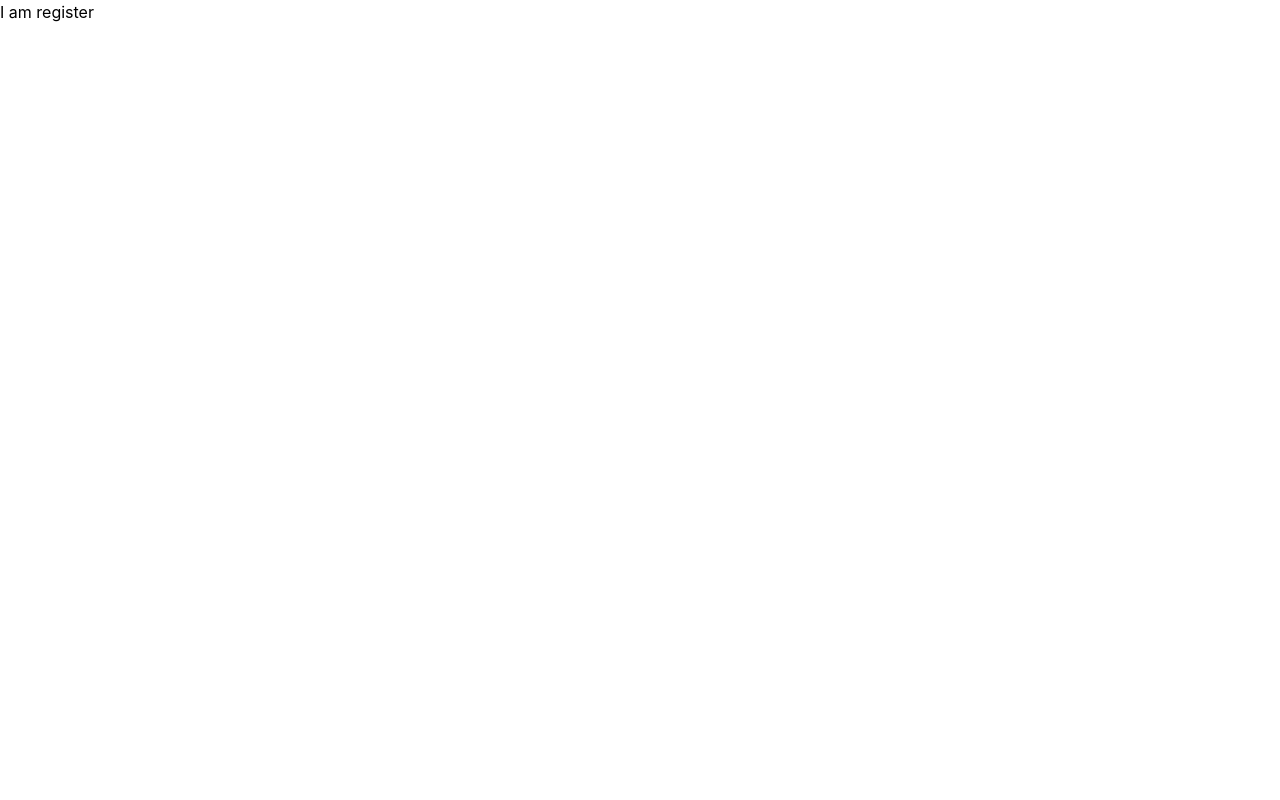
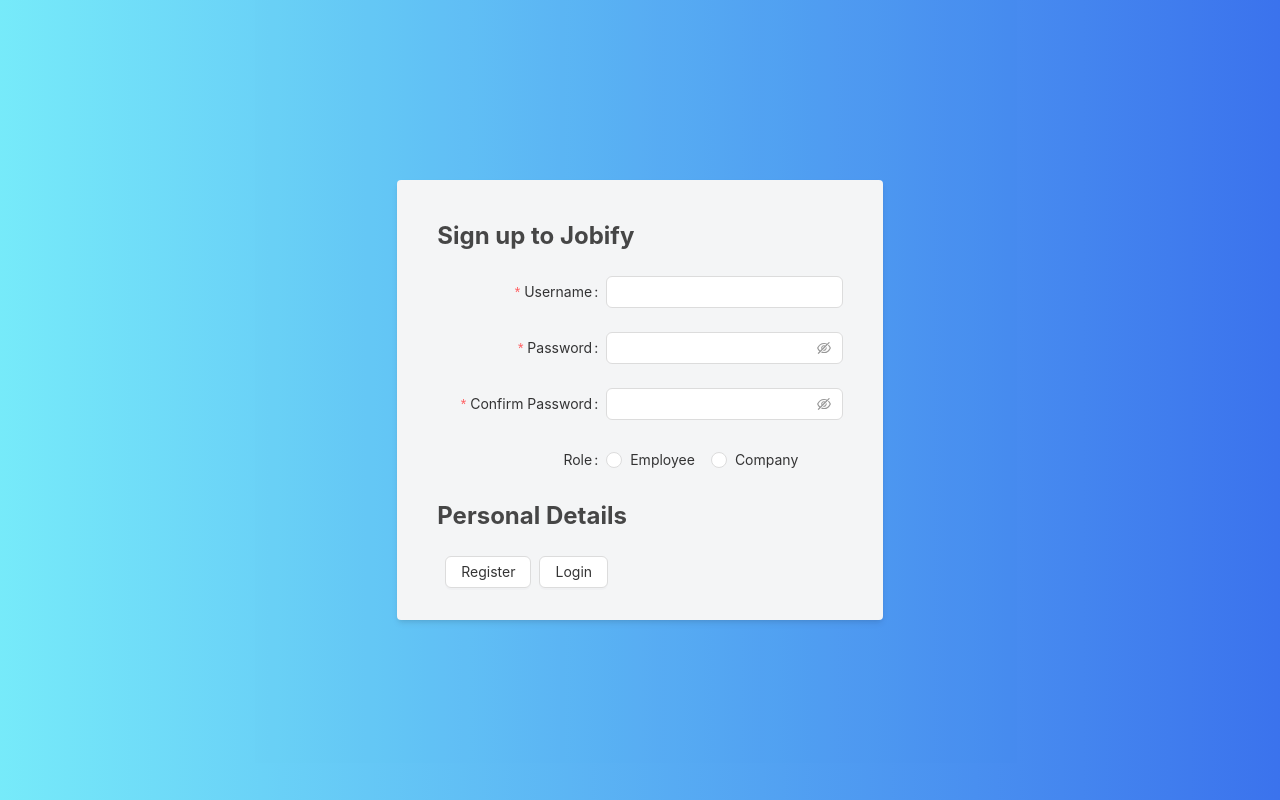
Before and after one commit to bytex-hackathon-CookieByte/frontend-hackathon-bytex, a React (Create React App) app: page /register in a window 1280 px wide. Built offline with nearby package versions, Linux system fonts and the light colour scheme.

Commit message:
added login and register forms

```diff
--- a/src/pages/Home/Home.tsx
+++ b/src/pages/Home/Home.tsx
@@ -6,7 +6,7 @@
 
 function Home() {
   return (
-    <div className={"text-center"}>
+    <div className="text-center">
       <h1 className="text-3xl font-bold underline">Hello world!</h1>
       <Button onClick={() => toast.success("Hello")}>
         <FontAwesomeIcon icon={faHouse} className={"mr-1"} />
--- a/src/pages/Login/Login.tsx
+++ b/src/pages/Login/Login.tsx
@@ -1,7 +1,69 @@
 import React from "react";
+import { Button, Checkbox, Form, Input } from "antd";
+import { Link } from "react-router-dom";
 
 function Login() {
-  return <div>I am Login</div>;
+  const onFinish = (values: any) => {
+    console.log("Success:", values);
+  };
+
+  const onFinishFailed = (errorInfo: any) => {
+    console.log("Failed:", errorInfo);
+  };
+
+  return (
+    <div className="flex justify-center items-center w-screen h-screen bg-gradient-to-r from-cyan-300 to-blue-600 opacity-90">
+      <Form
+        className="px-10 pt-10 bg-gray-100 rounded shadow-md"
+        name="basic"
+        labelCol={{ span: 8 }}
+        wrapperCol={{ span: 16 }}
+        style={{ maxWidth: 900 }}
+        initialValues={{ remember: true }}
+        onFinish={onFinish}
+        onFinishFailed={onFinishFailed}
+        autoComplete="off"
+      >
+        <Form.Item>
+          <h3 className="text-2xl font-bold text-center opacity-90">
+            Login to Jobify
+          </h3>
+        </Form.Item>
+
+        <Form.Item
+          label="Username"
+          name="username"
+          rules={[{ required: true, message: "Please input your username!" }]}
+        >
+          <Input />
+        </Form.Item>
+
+        <Form.Item
+          label="Password"
+          name="password"
+          rules={[{ required: true, message: "Please input your password!" }]}
+        >
+          <Input.Password />
+        </Form.Item>
+
+        {/* <Form.Item
+          label="Already have an account?"
+          name="Already have an account?"
+          // valuePropName="checked"
+          wrapperCol={{ offset: 8, span: 16 }}
+        ></Form.Item> */}
+
+        <Form.Item wrapperCol={{ offset: 8, span: 16 }}>
+          <Button htmlType="submit" className="mx-2">
+            Login
+          </Button>
+          <Button>
+            <Link to="/register">Register</Link>
+          </Button>
+        </Form.Item>
+      </Form>
+    </div>
+  );
 }
 
 export default Login;
--- a/src/pages/Register/Register.tsx
+++ b/src/pages/Register/Register.tsx
@@ -1,7 +1,139 @@
-import React from "react";
+import React, { useState } from "react";
+import { Button, Form, Input, Radio } from "antd";
+import type { RadioChangeEvent } from "antd";
+import { Link } from "react-router-dom";
 
-function Register() {
-  return <div>I am register</div>;
+function Login() {
+  const [value, setValue] = useState();
+  const onFinish = (values: any) => {
+    console.log("Success:", values);
+  };
+
+  const onFinishFailed = (errorInfo: any) => {
+    console.log("Failed:", errorInfo);
+  };
+
+  const onChange = (e: RadioChangeEvent) => {
+    console.log("radio checked", value);
+    setValue(e.target.value);
+  };
+
+  return (
+    <div className="flex justify-center items-center w-screen h-screen bg-gradient-to-r from-cyan-300 to-blue-600 opacity-90">
+      <Form
+        className="px-10 pt-10 bg-gray-100 rounded shadow-md"
+        name="basic"
+        labelCol={{ span: 10 }}
+        wrapperCol={{ span: 16 }}
+        style={{ maxWidth: 900 }}
+        initialValues={{ remember: true }}
+        onFinish={onFinish}
+        onFinishFailed={onFinishFailed}
+        autoComplete="off"
+      >
+        <Form.Item>
+          <h3 className="text-2xl font-bold opacity-90">Sign up to Jobify</h3>
+        </Form.Item>
+
+        <Form.Item
+          label="Username"
+          name="username"
+          rules={[{ required: true, message: "Please input your username!" }]}
+        >
+          <Input />
+        </Form.Item>
+
+        <Form.Item
+          label="Password"
+          name="password"
+          rules={[{ required: true, message: "Please input your password!" }]}
+        >
+          <Input.Password />
+        </Form.Item>
+        <Form.Item
+          label="Confirm Password"
+          name="password"
+          rules={[
+            { required: true, message: "Please input password confirmation!" },
+          ]}
+        >
+          <Input.Password />
+        </Form.Item>
+        <Form.Item label="Role">
+          <Radio.Group onChange={onChange} value={value}>
+            <Radio value="Employee"> Employee </Radio>
+            <Radio value="Company"> Company </Radio>
+          </Radio.Group>
+        </Form.Item>
+        <Form.Item>
+          <h3 className="text-2xl font-bold opacity-90">Personal Details</h3>
+        </Form.Item>
+
+        {value === "Employee" && (
+          <>
+            <Form.Item
+              label="First Name"
+              name="First Name"
+              rules={[
+                { required: true, message: "Please input your first name!" },
+              ]}
+            >
+              <Input />
+            </Form.Item>
+            <Form.Item
+              label="Last Name"
+              name="Last Name"
+              rules={[
+                { required: true, message: "Please input your last name!" },
+              ]}
+            >
+              <Input />
+            </Form.Item>
+            <Form.Item
+              label="Phone Number"
+              name="Phone Number"
+              rules={[
+                { required: true, message: "Please input your phone number!" },
+              ]}
+            >
+              <Input />
+            </Form.Item>
+          </>
+        )}
+        {value === "Company" && (
+          <>
+            <Form.Item
+              label="Company Name"
+              name="Company Name"
+              rules={[
+                { required: true, message: "Please input your company name!" },
+              ]}
+            >
+              <Input />
+            </Form.Item>
+            <Form.Item
+              label="Phone Number"
+              name="Phone Number"
+              rules={[
+                { required: true, message: "Please input your phone number!" },
+              ]}
+            >
+              <Input />
+            </Form.Item>
+          </>
+        )}
+
+        <div className="flex flex-row">
+          <Button className="flex mb-8 mx-2">
+            <Link to="/home">Register</Link>
+          </Button>
+          <Button className="flex mb-8">
+            <Link to="/login">Login</Link>
+          </Button>
+        </div>
+      </Form>
+    </div>
+  );
 }
 
-export default Register;
+export default Login;
```
